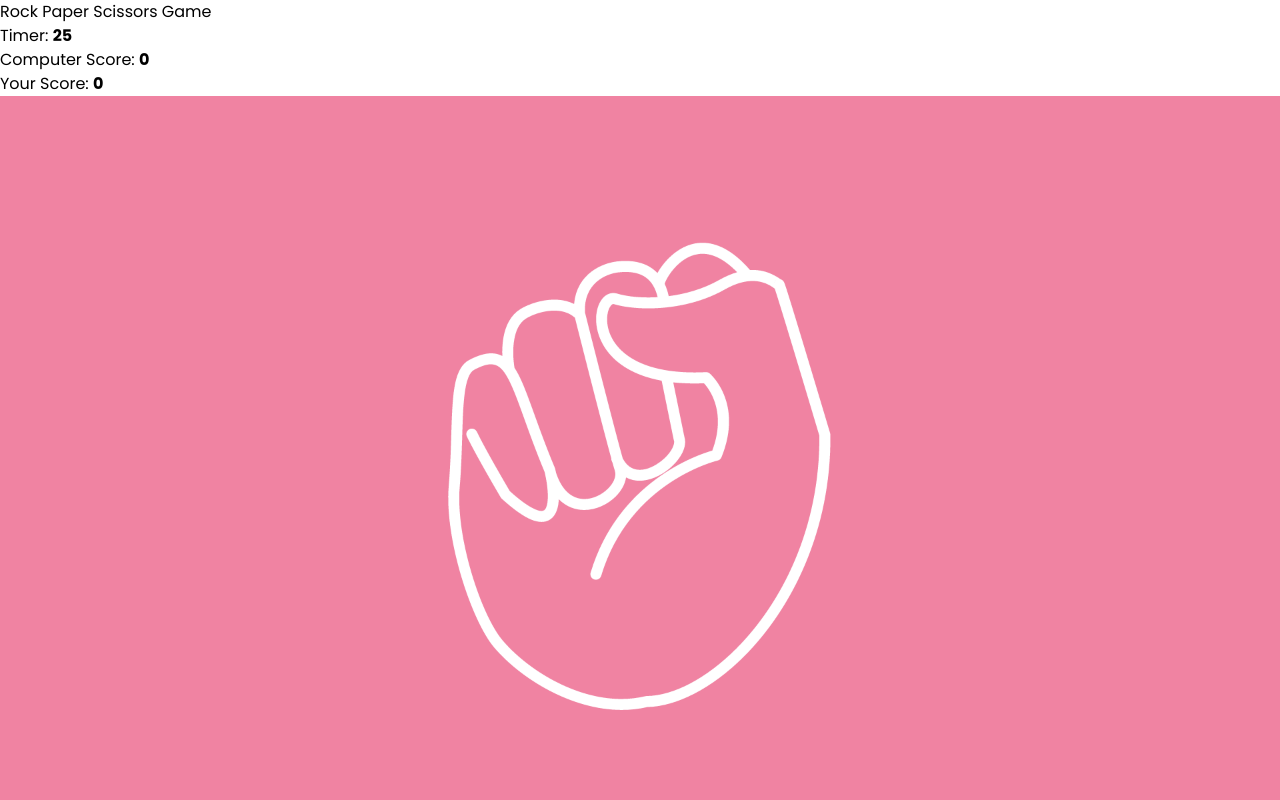
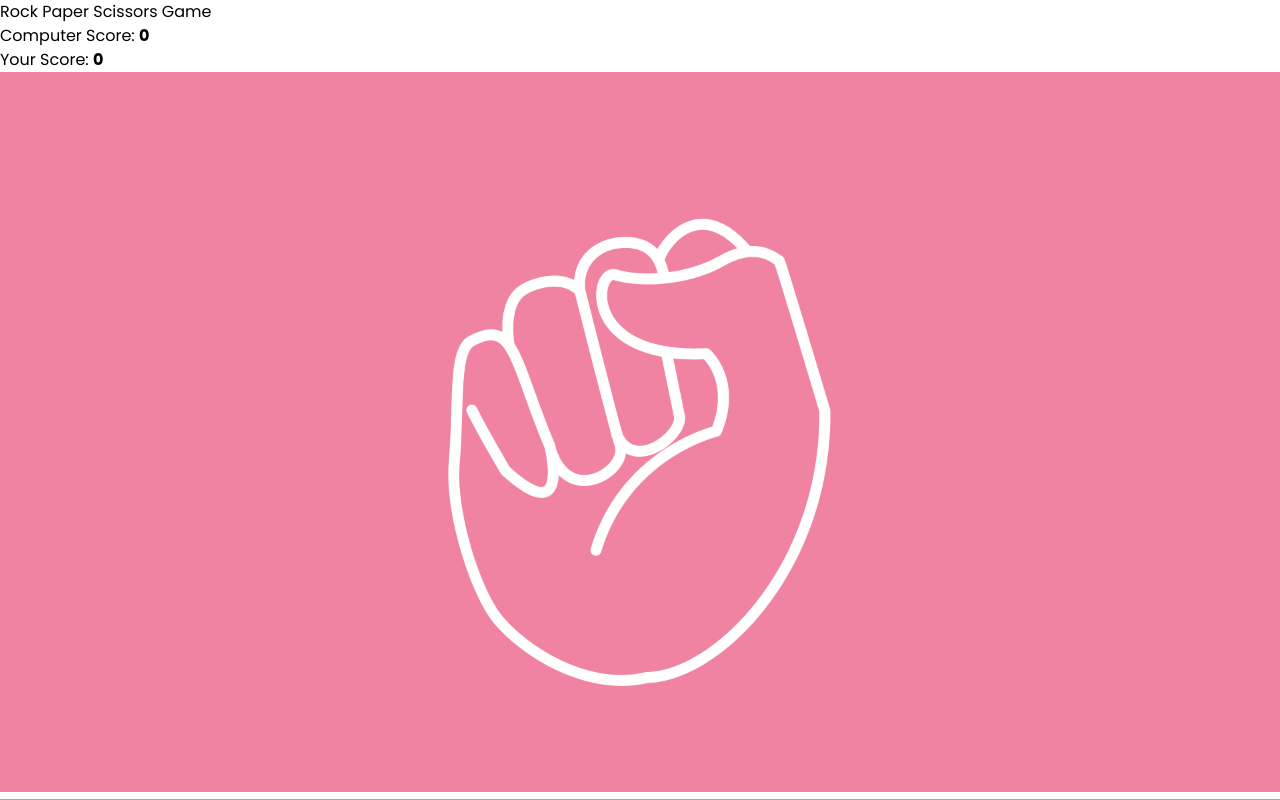
Before and after one commit to elishabhatti/rock-paper-scissors-game, a React (Vite) app: page / in a window 1280 px wide. Shown: the top 800 px of the page. Built offline with nearby package versions, Linux system fonts and the light colour scheme; a web font is replaced by a local one.

Commit message:
remove timer and added winner

```diff
--- a/src/Components/RockPaperScissors.jsx
+++ b/src/Components/RockPaperScissors.jsx
@@ -1,4 +1,4 @@
-import React, { useEffect, useRef, useState } from "react";
+import React, { useState } from "react";
 import Score from "./Score";
 import Choice from "./Choice";
 
@@ -14,35 +14,18 @@ const RockPaperScissors = () => {
   const [myScore, setMyScore] = useState(0);
   const [compScore, setCompScore] = useState(0);
   const [result, setResult] = useState("");
-  const [time, setTime] = useState(30);
-  const [gameOver, setGameOver] = useState(false);
-
-  const timer = useRef(null);
-
-  useEffect(() => {
-    if (time > 0) {
-      timer.current = setInterval(() => {
-        setTime((prevTime) => prevTime - 1);
-      }, 1000);
-    } else if (time === 0) {
-      clearInterval(timer.current);
-      setGameOver(true);
-      determineWinner();
-    }
-
-    return () => clearInterval(timer.current);
-  }, [time]);
+  const [gameOver, setGameOver] = useState(false)
 
   const playGame = (userSelect) => {
-    if (time === 0) return;
     const randomIndex = Math.floor(Math.random() * choices.length);
     const computerSelect = choices[randomIndex];
 
     setUserSelection(userSelect);
     setComputerSelection(computerSelect);
-    winner(userSelect.name, computerSelect.name);
+    determineWinner(userSelect.name, computerSelect.name);
   };
-  const winner = (user, computer) => {
+
+  const determineWinner = (user, computer) => {
     if (
       (user === "Rock" && computer === "Scissors") ||
       (user === "Paper" && computer === "Rock") ||
@@ -52,15 +35,12 @@ const RockPaperScissors = () => {
     } else {
       setCompScore(compScore + 1);
     }
-  };
-
-  const determineWinner = () => {
-    if (myScore > compScore) {
-      setResult("You are the Winner");
-    } else if (myScore < compScore) {
-      setResult("Computer is the Winner");
-    } else {
-      setResult("Its a Tie");
+    if(myScore >= 10 && compScore <= 10) {
+      setResult("Congratulations You Won!")
+      setGameOver(true)
+    }else if(myScore <= 10 && compScore >= 10) {
+      setResult("You Loss!")
+      setGameOver(true)
     }
   };
 
@@ -70,8 +50,7 @@ const RockPaperScissors = () => {
     setResult("");
     setUserSelection("");
     setComputerSelection("");
-    setTime(30);
-    setGameOver(false);
+    setGameOver(false)
   };
 
   return (
@@ -81,7 +60,6 @@ const RockPaperScissors = () => {
           <h1 className="text-[20px] uppercase">Rock Paper Scissors Game</h1>
         </div>
         <div>
-          <Score lable="Timer" score={time} />
           <Score lable="Computer Score" score={compScore} />
           <Score lable="Your Score" score={myScore} />
         </div>
@@ -91,31 +69,28 @@ const RockPaperScissors = () => {
           {choices.map((choice) => (
             <button
               className="m-4"
-              key={choice}
+              key={choice.name}
               onClick={() => playGame(choice)}
-              disabled={time === 0 || gameOver}
+              disabled={gameOver}
             >
               <img
                 src={choice.image}
                 alt={choice.name}
-                className="w-40 h-40 rounded-full object-cover "
+                className="w-[180px] h-[180px] rounded-full object-cover "
               />
             </button>
           ))}
         </div>
         <div>
+          <h2 className="text-[25px] mb-10 uppercase">The Wining Score is <b>10</b></h2>
           <Choice label="Your Choice" choice={userSelection.name} />
           <Choice label="Computer Choice" choice={computerSelection.name} />
-          <h2 className="text-[20px] uppercase mt-10">
-            {gameOver && (
-                <Choice label="Result" choice={result} />
-            )}
-          </h2>
+            <h2 className="text-[20px] mt-10">{result}</h2>
           <div className="flex justify-center items-center flex-col">
-            {result && gameOver && (
+            {result && (
               <button
-                className="fixed bottom-14  bg-white py-2 px-4 rounded-md text-black"
-                onClick={handleRefresh}
+              className="fixed bottom-14 bg-white py-2 px-4 rounded-md text-black"
+              onClick={handleRefresh}
               >
                 Play Again
               </button>
```
